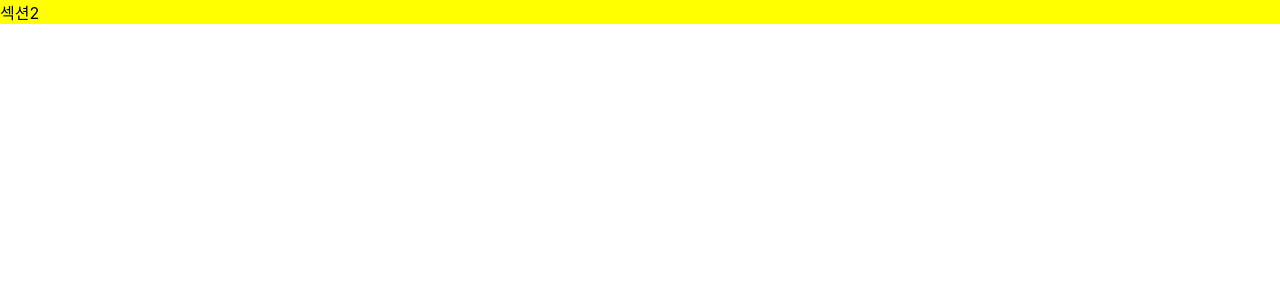
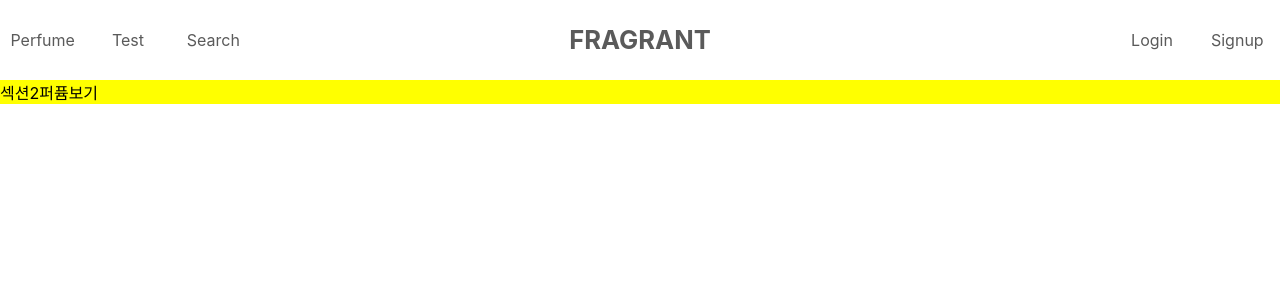
Before and after one commit to tkdkagody/FRAGRRANT, a React (Create React App) app in the folder client/: page /perfume in a window 1280 px wide. Shown: the top 300 px of the page. Built offline with nearby package versions, Linux system fonts and the light colour scheme.

Commit message:
Edit: minor things

```diff
--- a/client/src/component/Nav/styles.tsx
+++ b/client/src/component/Nav/styles.tsx
@@ -2,7 +2,7 @@ import styled from 'styled-components';
 
 export const Wrap = styled.section`
     /* background-color: #D9D0C7; */
-    background-color: rgba(223, 243, 204, 0.6);
+    /* background-color: rgba(223, 243, 204, 0.6); */
     width: 100%;
     height: 5rem;
     display: flex;
--- a/client/src/pages/Main/index.tsx
+++ b/client/src/pages/Main/index.tsx
@@ -7,8 +7,11 @@ import Nav from '../../component/Nav';
 import Signup from '../../component/Signup';
 import { MainSection, Box, TestTxt, InfoTxt } from './styles'
 import { gsap } from "gsap";
+import { useHistory } from 'react-router-dom';
 
 function Main() {
+    const history = useHistory();
+
 
     const imgRef = useRef<HTMLImageElement>(null);
     const tl = gsap.timeline({ defaults: { ease: 'Power2.easeInOut' } });
@@ -61,6 +64,13 @@ function Main() {
 
     },[]);
 
+    const handleClickTest = () => {
+        history.push('/test')
+    }
+
+    const handleClickPerfume = () => {
+        history.push('/perfume')
+    }
 
     return (
         <>
@@ -71,13 +81,13 @@ function Main() {
                     <div>FIND</div>
                     <div>YOUR</div>
                     <div>FRAGRANT</div>
-                    <span>테스트하러가기</span>
+                    <span onClick={handleClickTest}>테스트하러가기</span>
                 </TestTxt>
                 <InfoTxt>
                     <div>SEARCH</div>
                     <div>SOME</div>
                     <div>FRAGRANT</div>
-                    <span>향수보러가기</span>
+                    <span onClick={handleClickPerfume}>향수보러가기</span>
                 </InfoTxt>
             </MainSection>
             <Footer></Footer>
--- a/client/src/pages/Perfume.tsx
+++ b/client/src/pages/Perfume.tsx
@@ -1,5 +1,6 @@
 import * as React from 'react';
 import styled from 'styled-components';
+import Nav from '../component/Nav';
 
 
 function Perfume() {
@@ -8,8 +9,10 @@ function Perfume() {
         background-color: yellow;
     `;
     return (
-
-        <Wrap>섹션2</Wrap>
+        <>
+        <Nav></Nav>
+        <Wrap>섹션2퍼퓸보기</Wrap>
+        </>
     )
 }
 
--- a/client/src/pages/Test.tsx
+++ b/client/src/pages/Test.tsx
@@ -1,5 +1,6 @@
 import * as React from 'react';
 import styled from 'styled-components';
+import Nav from '../component/Nav';
 
 
 function Test () {
@@ -8,8 +9,10 @@ function Test () {
         background-color: blue;
     `;
     return (
-
-        <Wrap>섹션2</Wrap>
+        <>
+        <Nav></Nav>
+        <Wrap>섹션2테스트보기</Wrap>
+        </>
     )
 }
 
```
